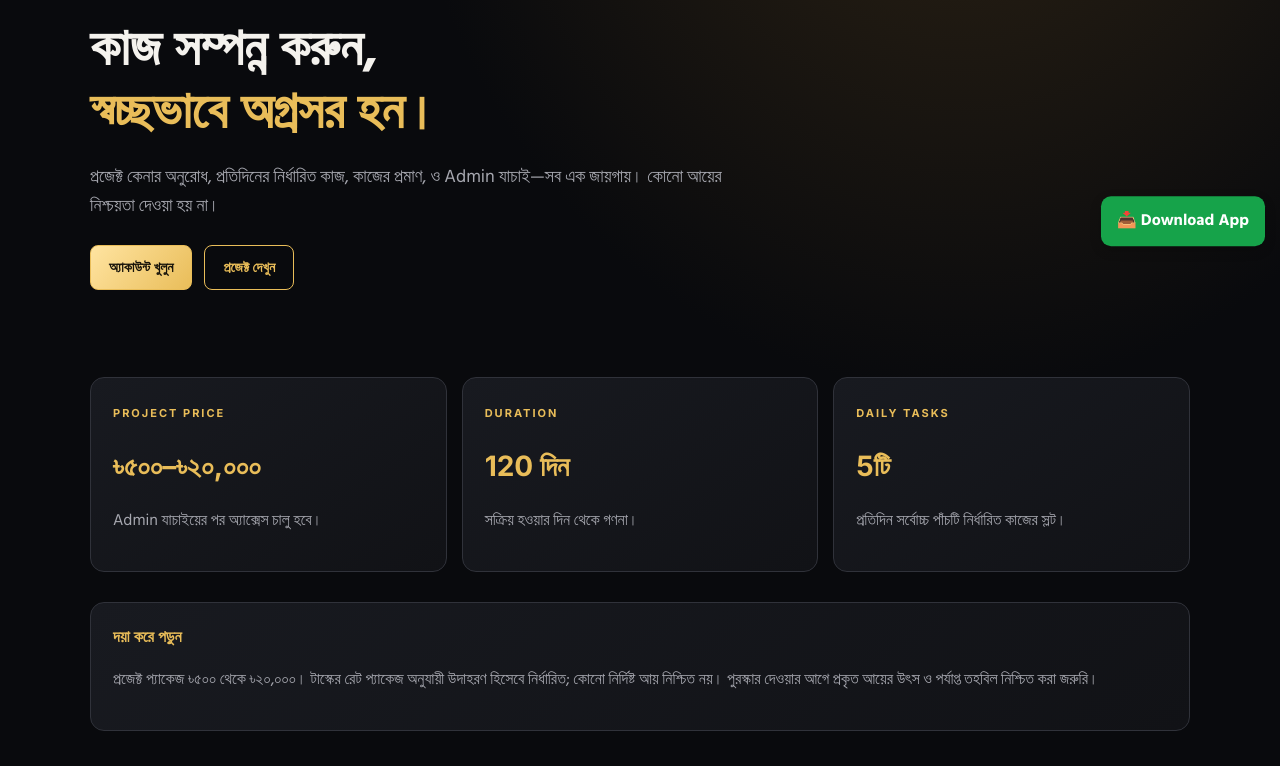
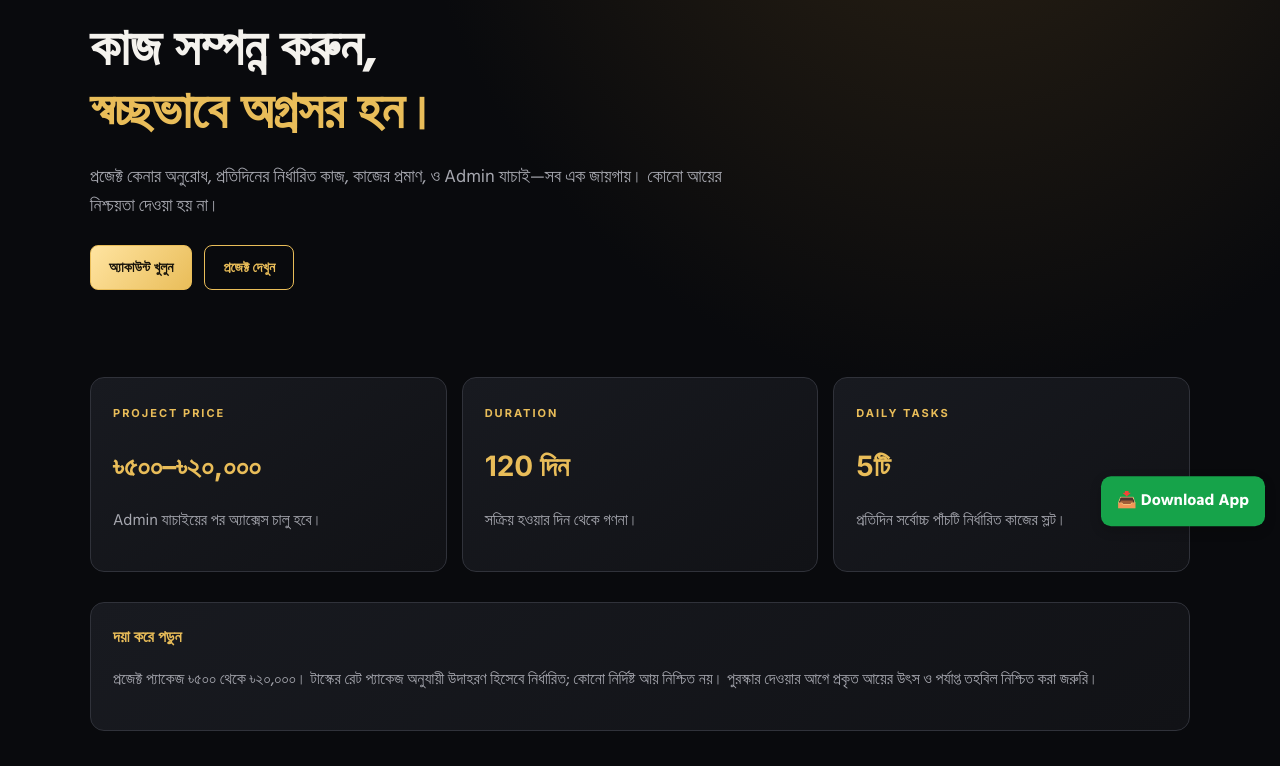
Before and after one commit to Monirul64/Earningbd, a Flask app: page / in a window 1280 px wide. Shown: the part 179-945 px from the top of the page. Run offline with Flask 3, Linux system fonts and the light colour scheme; some libraries are stand-ins or nearby versions.

Commit message:
Adjust download button position in index.html

```diff
--- a/templates/index.html
+++ b/templates/index.html
@@ -23,7 +23,7 @@
 .earningbd-download-btn {
     position: fixed;
     right: 15px;
-    top: 50%;
+    top: 85%;
     transform: translateY(-50%);
     z-index: 9999;
     background: #16a34a;
```
